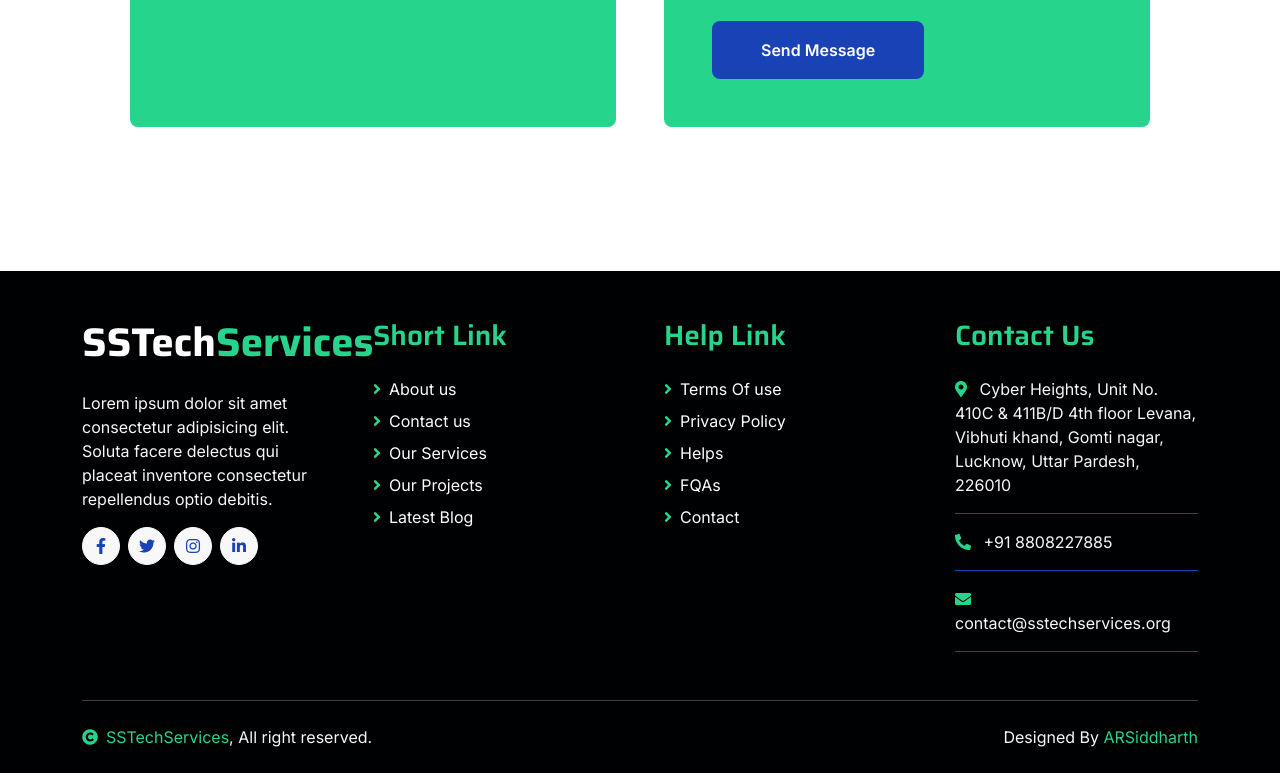
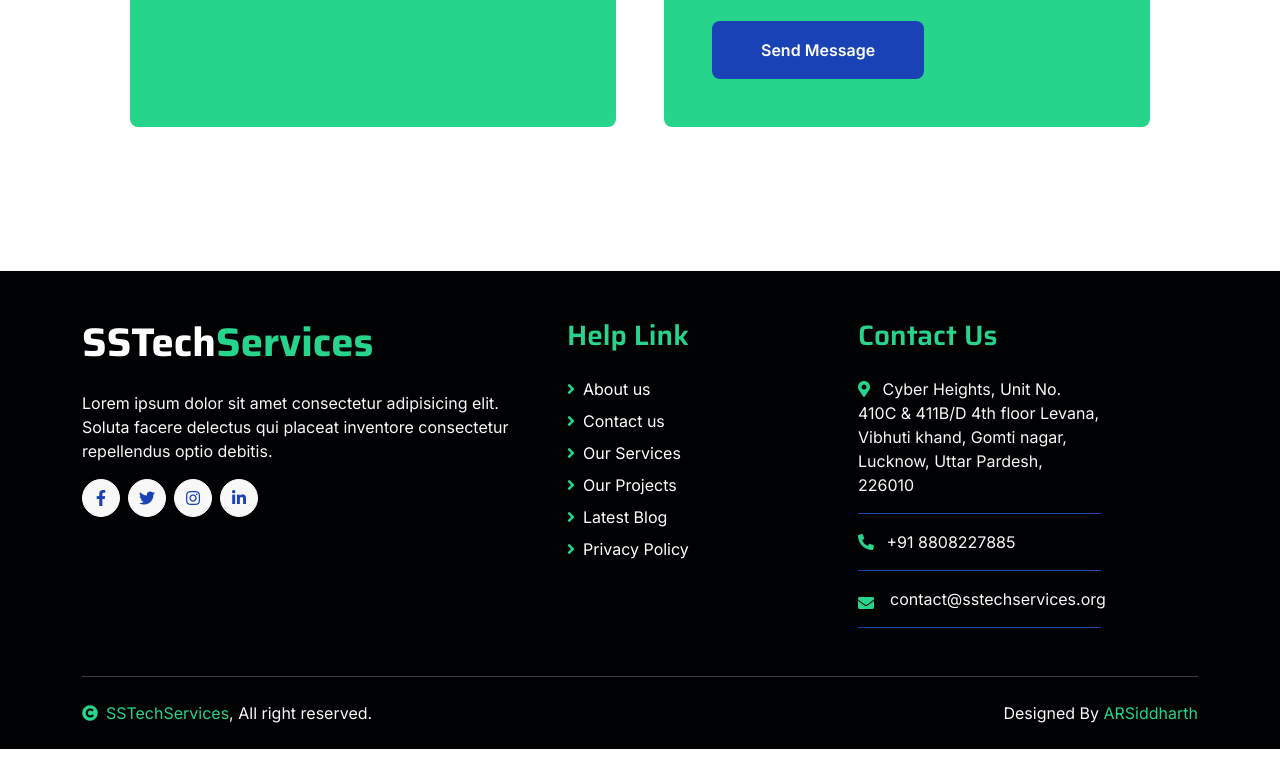
Before and after one commit to ArSiddharth/SSTechServices, a plain HTML site: page index.html in a window 1280 px wide. Shown: the part 7086-7859 px from the top of the page. After the commit the page ends 7835 px from the top, so only its background shows below. Drawn offline with nearby package versions, Linux system fonts and the light colour scheme; grey boxes are pictures that could not be loaded.

Commit message:
Update index.html

```diff
--- a/index.html
+++ b/index.html
@@ -734,7 +734,7 @@
          <div class="container-fluid footer bg-dark wow fadeIn" data-wow-delay=".3s">
             <div class="container pt-5 pb-4">
                 <div class="row g-5">
-                    <div class="col-lg-3 col-md-6">
+                    <div class="col-lg-5 col-md-6">
                         <a href="index.html">
                             <h1 class="text-white fw-bold d-block">SSTech<span class="text-secondary">Services</span> </h1>
                         </a>
@@ -747,23 +747,14 @@
                         </div>
                     </div>
                     <div class="col-lg-3 col-md-6">
-                        <a href="#" class="h3 text-secondary">Short Link</a>
-                        <div class="mt-4 d-flex flex-column short-link">
+                        <a href="#" class="h3 text-secondary">Help Link</a>
+                        <div class="mt-4 d-flex flex-column short-link ">
                             <a href="" class="mb-2 text-white"><i class="fas fa-angle-right text-secondary me-2"></i>About us</a>
                             <a href="" class="mb-2 text-white"><i class="fas fa-angle-right text-secondary me-2"></i>Contact us</a>
                             <a href="" class="mb-2 text-white"><i class="fas fa-angle-right text-secondary me-2"></i>Our Services</a>
                             <a href="" class="mb-2 text-white"><i class="fas fa-angle-right text-secondary me-2"></i>Our Projects</a>
                             <a href="" class="mb-2 text-white"><i class="fas fa-angle-right text-secondary me-2"></i>Latest Blog</a>
-                        </div>
-                    </div>
-                    <div class="col-lg-3 col-md-6">
-                        <a href="#" class="h3 text-secondary">Help Link</a>
-                        <div class="mt-4 d-flex flex-column help-link">
-                            <a href="" class="mb-2 text-white"><i class="fas fa-angle-right text-secondary me-2"></i>Terms Of use</a>
                             <a href="" class="mb-2 text-white"><i class="fas fa-angle-right text-secondary me-2"></i>Privacy Policy</a>
-                            <a href="" class="mb-2 text-white"><i class="fas fa-angle-right text-secondary me-2"></i>Helps</a>
-                            <a href="" class="mb-2 text-white"><i class="fas fa-angle-right text-secondary me-2"></i>FQAs</a>
-                            <a href="" class="mb-2 text-white"><i class="fas fa-angle-right text-secondary me-2"></i>Contact</a>
                         </div>
                     </div>
                     <div class="col-lg-3 col-md-6">
@@ -773,7 +764,7 @@
                                 Vibhuti khand, Gomti nagar, Lucknow,
                                 Uttar Pardesh, 226010</a>
                             <a href="#" class="py-3 text-light border-bottom border-primary"><i class="fas fa-phone-alt text-secondary me-2"></i> +91 8808227885</a>
-                            <a href="mailto:contact@sstechservices.org" class="py-3 text-light border-bottom border-primary"><i class="fas fa-envelope text-secondary me-2"></i> contact@sstechservices.org</a>
+                            <a href="mailto:contact@sstechservices.org" class="py-3 text-light border-bottom border-primary d-flex"><i class="fas fa-envelope text-secondary me-3 mt-2"></i> contact@sstechservices.org</a>
                         </div>
                     </div>
                 </div>
@@ -783,7 +774,6 @@
                         <span class="text-light"><a href="#" class="text-secondary"><i class="fas fa-copyright text-secondary me-2"></i>SSTechServices</a>, All right reserved.</span>
                     </div>
                     <div class="col-md-6 text-center text-md-end">
-                        <!--/*** This template is free as long as you keep the footer author’s credit link/attribution link/backlink. If you'd like to use the template without the footer author’s credit link/attribution link/backlink, you can purchase the Credit Removal License from "https://htmlcodex.com/credit-removal". Thank you for your support. ***/-->
                         <span class="text-light">Designed By<a href="https://www.linkedin.com/in/arsiddharth/" class="text-secondary"> ARSiddharth</a></span>
                     </div>
                 </div>
@@ -793,7 +783,7 @@
 
 
         <!-- Back to Top -->
-        <a href="#" class="btn btn-secondary btn-square rounded-circle back-to-top"><i class="fa fa-arrow-up text-white"></i></a>
+        <a href="#" class="btn btn-secondary btn-square rounded-circle back-to-top" style="position: fixed; bottom: 1rem; right: 1rem;"><i class="fa fa-arrow-up text-white"></i></a>
 
 
         <!-- JavaScript Libraries -->
```
